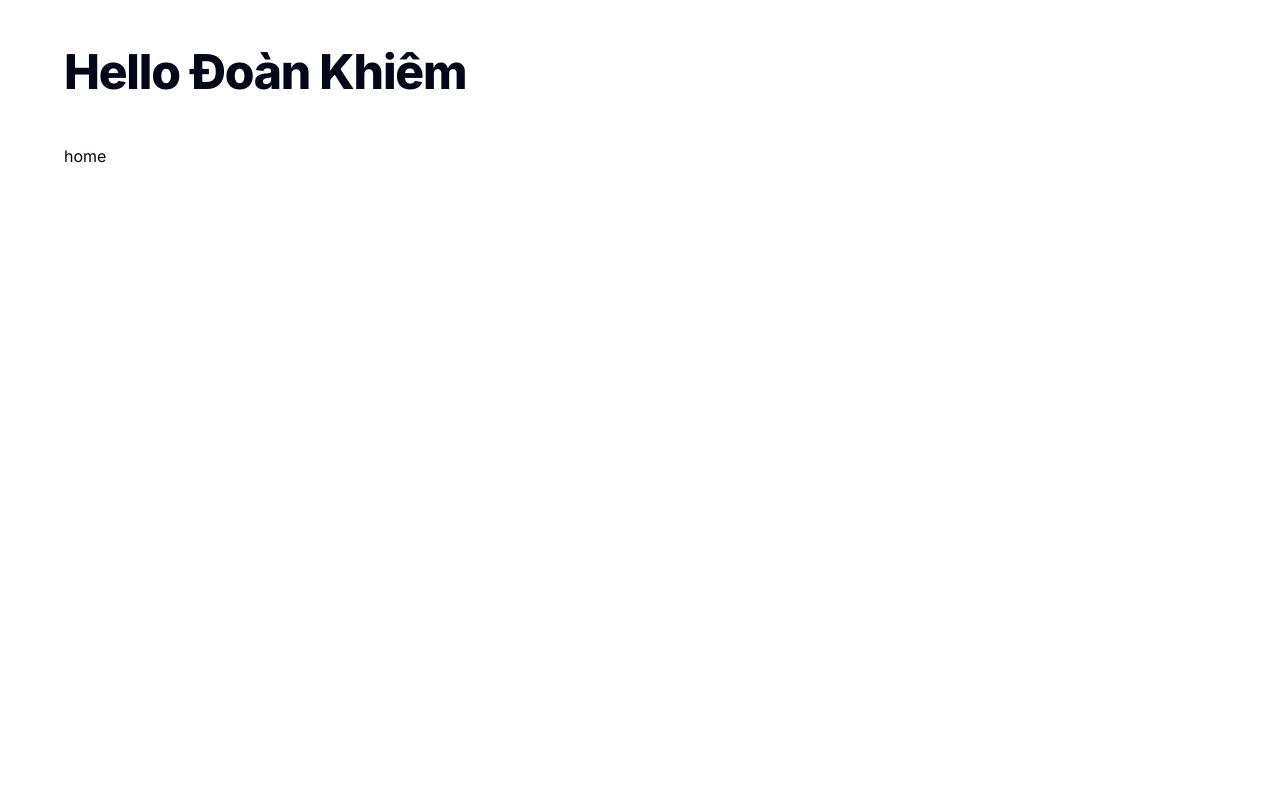
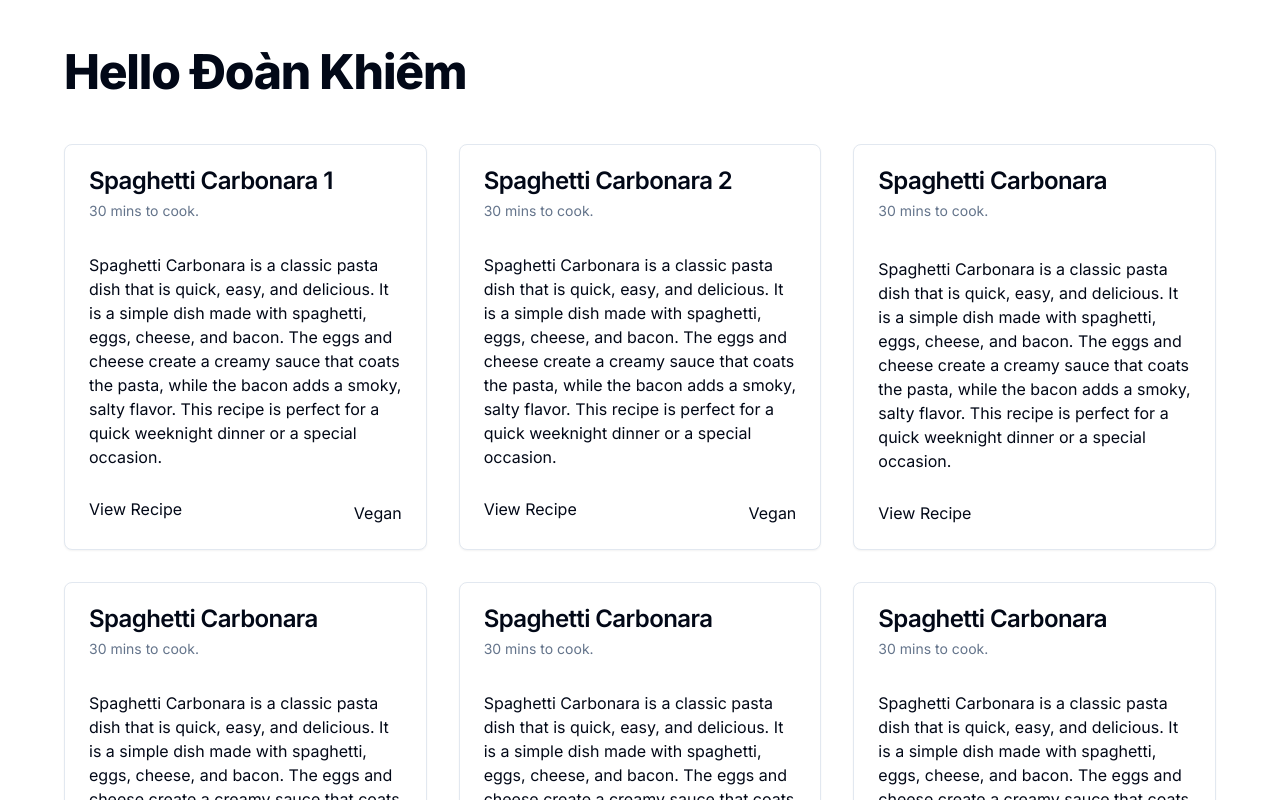
Before and after one commit to DoanKhiem/CursoDeVue3ConTypescript, a Next.js app: page / in a window 1280 px wide. Shown: the top 800 px of the page. Built offline with nearby package versions, Linux system fonts and the light colour scheme; data requests are answered from the project's data file.

Commit message:
Card Components

```diff
--- /dev/null
+++ b/_data/db.json
@@ -0,0 +1,52 @@
+{
+    "recipes": [
+        {
+            "id": 1,
+            "title": "Spaghetti Carbonara 1",
+            "image": "spaghetti-carbonara.jpg",
+            "time": 30,
+            "description": "Spaghetti Carbonara is a classic pasta dish that is quick, easy, and delicious. It is a simple dish made with spaghetti, eggs, cheese, and bacon. The eggs and cheese create a creamy sauce that coats the pasta, while the bacon adds a smoky, salty flavor. This recipe is perfect for a quick weeknight dinner or a special occasion.",
+            "vegan": true
+        },
+        {
+            "id": 2,
+            "title": "Spaghetti Carbonara 2",
+            "image": "spaghetti-carbonara.jpg",
+            "time": 30,
+            "description": "Spaghetti Carbonara is a classic pasta dish that is quick, easy, and delicious. It is a simple dish made with spaghetti, eggs, cheese, and bacon. The eggs and cheese create a creamy sauce that coats the pasta, while the bacon adds a smoky, salty flavor. This recipe is perfect for a quick weeknight dinner or a special occasion.",
+            "vegan": true
+        },
+        {
+            "id": 3,
+            "title": "Spaghetti Carbonara",
+            "image": "spaghetti-carbonara.jpg",
+            "time": 30,
+            "description": "Spaghetti Carbonara is a classic pasta dish that is quick, easy, and delicious. It is a simple dish made with spaghetti, eggs, cheese, and bacon. The eggs and cheese create a creamy sauce that coats the pasta, while the bacon adds a smoky, salty flavor. This recipe is perfect for a quick weeknight dinner or a special occasion.",
+            "vegan": false
+        },
+        {
+            "id": 4,
+            "title": "Spaghetti Carbonara",
+            "image": "spaghetti-carbonara.jpg",
+            "time": 30,
+            "description": "Spaghetti Carbonara is a classic pasta dish that is quick, easy, and delicious. It is a simple dish made with spaghetti, eggs, cheese, and bacon. The eggs and cheese create a creamy sauce that coats the pasta, while the bacon adds a smoky, salty flavor. This recipe is perfect for a quick weeknight dinner or a special occasion.",
+            "vegan": false
+        },
+        {
+            "id": 5,
+            "title": "Spaghetti Carbonara",
+            "image": "spaghetti-carbonara.jpg",
+            "time": 30,
+            "description": "Spaghetti Carbonara is a classic pasta dish that is quick, easy, and delicious. It is a simple dish made with spaghetti, eggs, cheese, and bacon. The eggs and cheese create a creamy sauce that coats the pasta, while the bacon adds a smoky, salty flavor. This recipe is perfect for a quick weeknight dinner or a special occasion.",
+            "vegan": false
+        },
+        {
+            "id": 6,
+            "title": "Spaghetti Carbonara",
+            "image": "spaghetti-carbonara.jpg",
+            "time": 30,
+            "description": "Spaghetti Carbonara is a classic pasta dish that is quick, easy, and delicious. It is a simple dish made with spaghetti, eggs, cheese, and bacon. The eggs and cheese create a creamy sauce that coats the pasta, while the bacon adds a smoky, salty flavor. This recipe is perfect for a quick weeknight dinner or a special occasion.",
+            "vegan": false
+        }
+    ]
+}
--- a/app/page.tsx
+++ b/app/page.tsx
@@ -1,7 +1,53 @@
-export default function Home() {
+import {
+  Card,
+  CardContent,
+  CardDescription,
+  CardFooter,
+  CardHeader,
+  CardTitle,
+} from "@/components/ui/card"
+
+
+interface Recipe {
+  title: string,
+  image: string,
+  time: number,
+  description: string,
+  vegan: boolean,
+  id: string
+}
+
+async function getRecipes(): Promise<Recipe[]> {
+  const result = await fetch("http://localhost:4000/recipes");
+  return await result.json();
+}
+
+export default async function Home() {
+  const recipes = await getRecipes();
+
+
   return (
     <main>
-      home
+      <div className="grid grid-cols-3 gap-8">
+        { recipes.map((recipe) => (
+          <Card key={recipe.id} className="flex flex-col justify-between">
+            <CardHeader className="flex-row gap-4 items-center">
+              {/* avatar */}
+              <div>
+                <CardTitle>{recipe.title}</CardTitle>
+                <CardDescription>{recipe.time} mins to cook.</CardDescription>
+              </div>
+            </CardHeader>
+            <CardContent>
+              <p>{recipe.description}</p>
+            </CardContent>
+            <CardFooter className="flex justify-between">
+              <button>View Recipe</button>
+              {recipe.vegan && <p>Vegan</p>}
+            </CardFooter>
+          </Card>
+        ))}
+      </div>
     </main>
   );
 }
--- /dev/null
+++ b/components/ui/card.tsx
@@ -0,0 +1,79 @@
+import * as React from "react"
+
+import { cn } from "@/lib/utils"
+
+const Card = React.forwardRef<
+  HTMLDivElement,
+  React.HTMLAttributes<HTMLDivElement>
+>(({ className, ...props }, ref) => (
+  <div
+    ref={ref}
+    className={cn(
+      "rounded-lg border bg-card text-card-foreground shadow-sm",
+      className
+    )}
+    {...props}
+  />
+))
+Card.displayName = "Card"
+
+const CardHeader = React.forwardRef<
+  HTMLDivElement,
+  React.HTMLAttributes<HTMLDivElement>
+>(({ className, ...props }, ref) => (
+  <div
+    ref={ref}
+    className={cn("flex flex-col space-y-1.5 p-6", className)}
+    {...props}
+  />
+))
+CardHeader.displayName = "CardHeader"
+
+const CardTitle = React.forwardRef<
+  HTMLParagraphElement,
+  React.HTMLAttributes<HTMLHeadingElement>
+>(({ className, ...props }, ref) => (
+  <h3
+    ref={ref}
+    className={cn(
+      "text-2xl font-semibold leading-none tracking-tight",
+      className
+    )}
+    {...props}
+  />
+))
+CardTitle.displayName = "CardTitle"
+
+const CardDescription = React.forwardRef<
+  HTMLParagraphElement,
+  React.HTMLAttributes<HTMLParagraphElement>
+>(({ className, ...props }, ref) => (
+  <p
+    ref={ref}
+    className={cn("text-sm text-muted-foreground", className)}
+    {...props}
+  />
+))
+CardDescription.displayName = "CardDescription"
+
+const CardContent = React.forwardRef<
+  HTMLDivElement,
+  React.HTMLAttributes<HTMLDivElement>
+>(({ className, ...props }, ref) => (
+  <div ref={ref} className={cn("p-6 pt-0", className)} {...props} />
+))
+CardContent.displayName = "CardContent"
+
+const CardFooter = React.forwardRef<
+  HTMLDivElement,
+  React.HTMLAttributes<HTMLDivElement>
+>(({ className, ...props }, ref) => (
+  <div
+    ref={ref}
+    className={cn("flex items-center p-6 pt-0", className)}
+    {...props}
+  />
+))
+CardFooter.displayName = "CardFooter"
+
+export { Card, CardHeader, CardFooter, CardTitle, CardDescription, CardContent }
```
